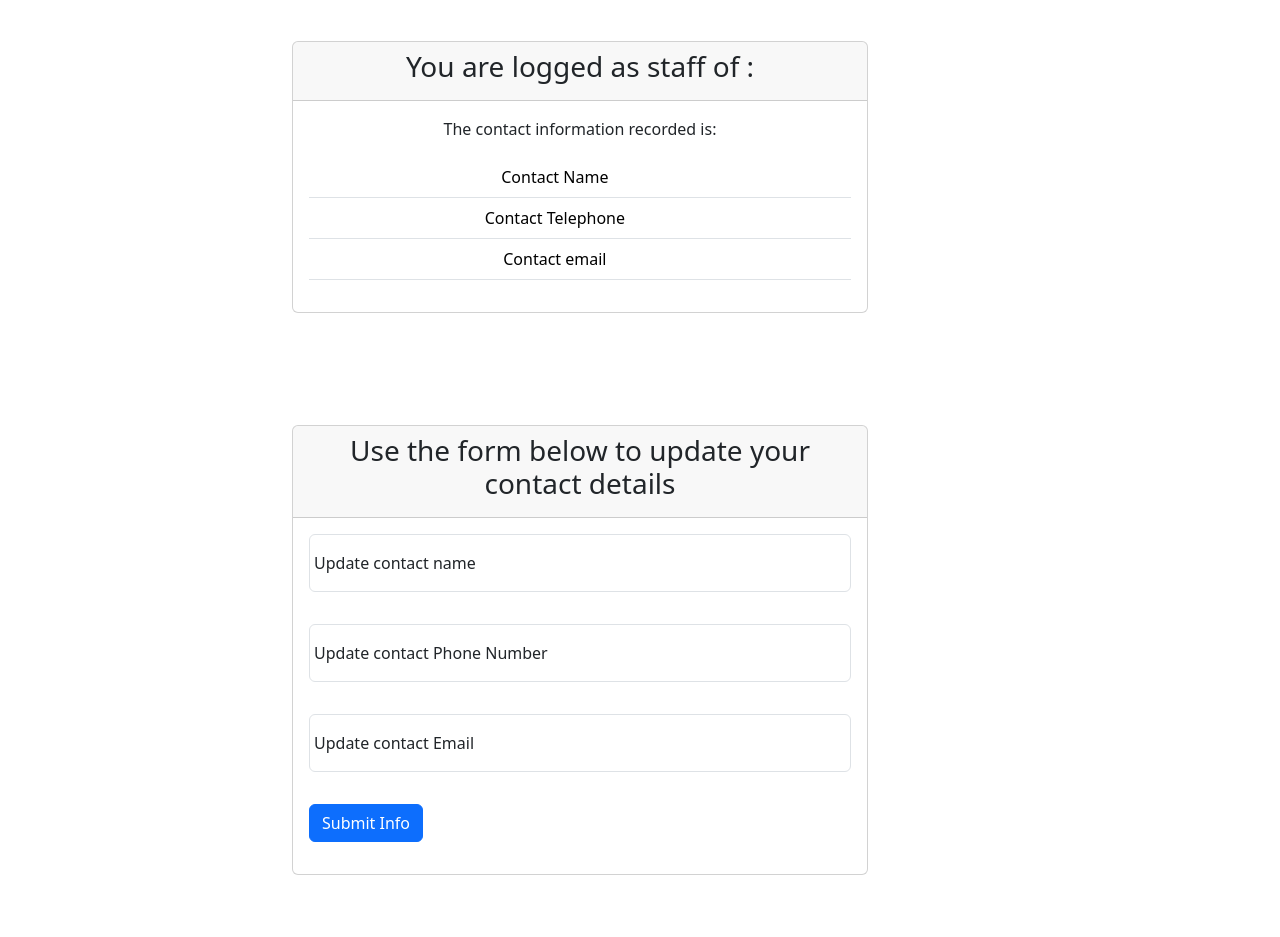
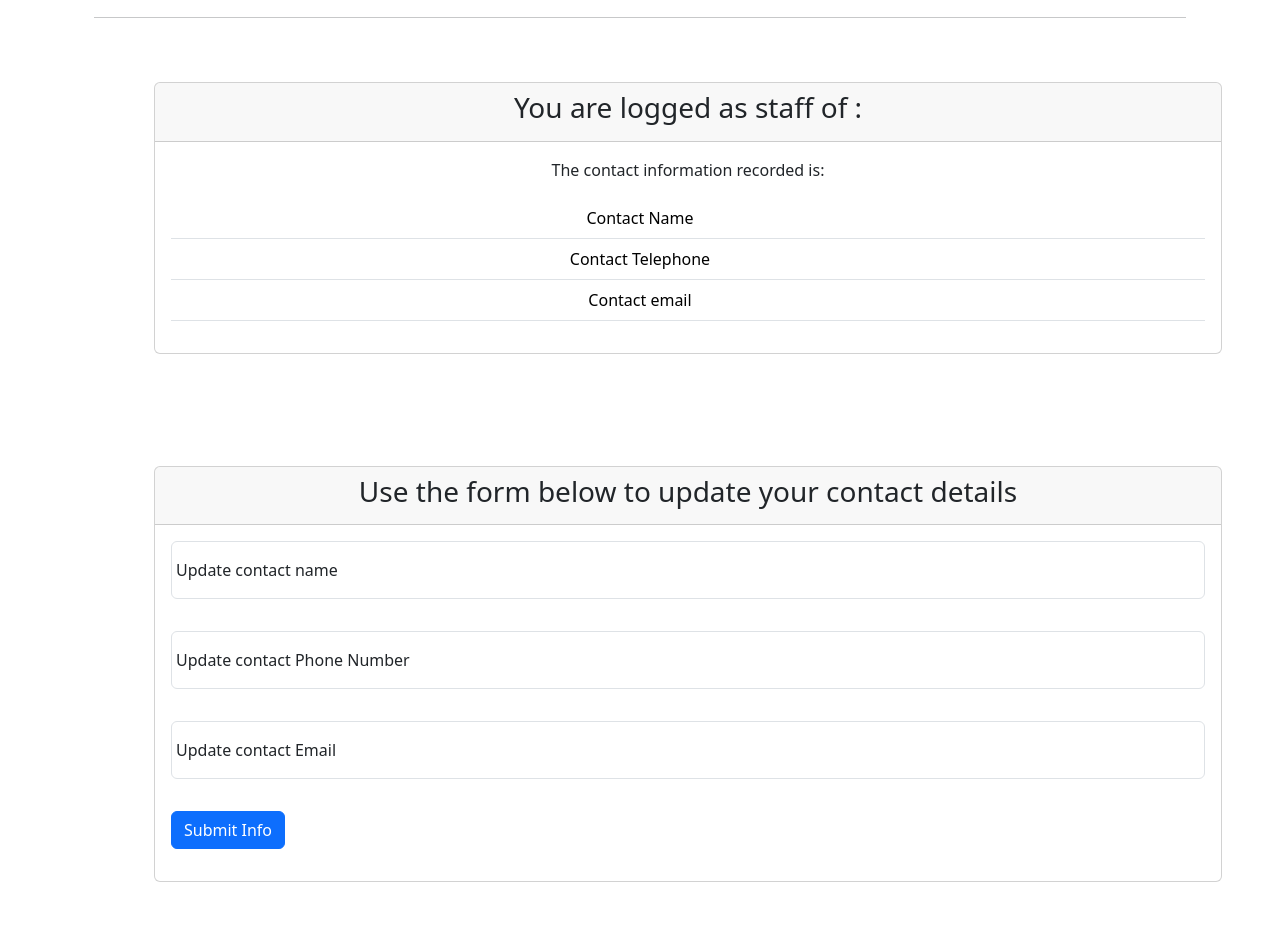
Before and after one commit to BU-ISCIII/relecov-platform, a Django app: template relecov_core/templates/relecov_core/laboratoryContact.html in a window 1280 px wide. Shown: the part 224-1161 px from the top of the page. Run offline with Django 3.2, Linux system fonts and the light colour scheme; the template is opened without the code that fills it, so the values that code supplies are empty; some libraries are stand-ins or nearby versions.

Commit message:
Laboratory contact data update with new side bar menu

```diff
--- a/relecov_core/templates/relecov_core/laboratoryContact.html
+++ b/relecov_core/templates/relecov_core/laboratoryContact.html
@@ -2,17 +2,35 @@
 {% load static %}
 
 {% block content %}
-{% include "relecov_core/intranetSidebar.html" %}
+<link href="{% static 'relecov_core/core/css/side_bar_menu.css' %}" rel="stylesheet">
+<link href="{% static 'relecov_core/core/css/all.min.css' %}"  rel="stylesheet">
+<section>
+    <div class="container">
+        <!-- Page Wrapper -->
+        <div id="wrapper">
 
+            <!-- Sidebar -->
+            {% include "relecov_core/intranetSideBar.html" %}
+            <!-- End of Sidebar -->
 
-<section style="">
-    <br><br>
-    <div class="container d-flex flex-column text-center position-relative" style="width:60%">
-        <div class="container" style="">
-            <div class="row justify-content-center">
+            <!-- Content Wrapper -->
+            <div id="content-wrapper" class="d-flex flex-column">
+
+                <!-- Main Content -->
+                <div id="content">
+                    <!-- Begin Page Content -->
+                    <div class="container-fluid">
+
+                        <!-- Page Heading -->
+                        <div class="row"  style="text-align: center">
+                            <h1>LABORATORY CONTACT DATA</h1>
+                        </div>
+                        <hr>
+                        <!-- Content Row -->
+                        <div class="row" style="text-align: center;">
                             {% if ERROR %}
                                 <div class="row m-5">
-                        <div class="col-sm-12" >
+                                    <div class="col-sm-10" >
                                         <div class="card  border-danger mb-3">
                                             <div class="card-header text-center text-danger"><h3 style="text-align:center">ERROR</h3> </div>
                                             <div class="card-body  text-center">
@@ -36,7 +54,7 @@
                                 </div> <!--// end row -->
                             {% else %}
                                 <div class="row m-5">
-                        <div class="col-sm-10">
+                                    <div class="col-sm-12" >
                                         <div class="card  border-default mb-3">
                                             <div class="card-header text-center">
                                                 <h3 style="text-align:center">You are logged as staff of :</h3>
@@ -72,10 +90,10 @@
                                                 </table>
                                             </div> <!-- end card body  -->
                                         </div> <!-- end card  -->
-                        </div> <!--// end col-sm-10 -->
+                                    </div> <!--// end col-sm-12 -->
                                 </div> <!--// end row -->
                                 <div class="row m-5">
-                        <div class="col-sm-10">
+                                    <div class="col-sm-12">
                                         <div class="card  border-default mb-3">
                                             <div class="card-header text-center">
                                                 <h3 style="text-align:center">Use the form below to update your contact details</h3>
@@ -103,11 +121,17 @@
                                                 </form>
                                             </div> <!-- end card body  -->
                                         </div> <!-- end card  -->
-                        </div> <!--// end col-sm-9 -->
+                                    </div> <!--// end col-sm-12 -->
                                 </div> <!--// end row -->
                             {% endif %}
-            </div>
-        </div>
-    </div>
+                        </div>   <!-- end row -->
+                    </div> <!-- /.container-fluid -->
+                </div> <!-- End of Main Content -->
+            </div> <!-- End Content wrapper-->
+        </div> <!-- wrapper -->
+    </div>  <!-- End container -->
     </section>
+
+    <!-- Custom scripts for side bar menu-->
+    <script src="{% static 'relecov_core/core/js/sideBar_menu.js' %}"></script>
 {% endblock %}
```
Lines whose indentation alone changed are shown as unchanged.
